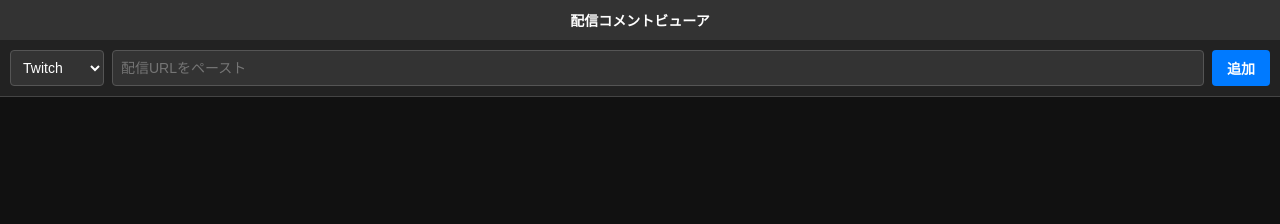
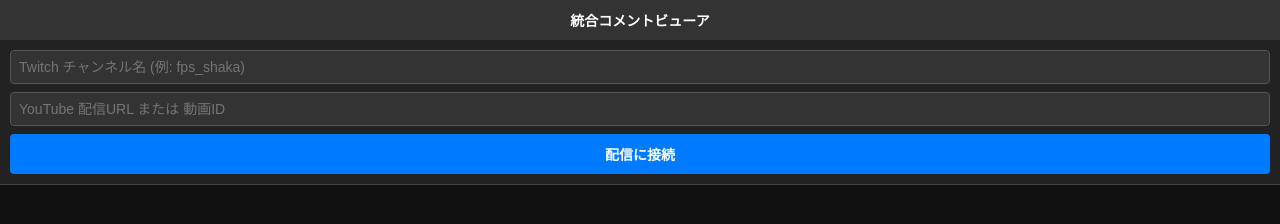
Before and after one commit to iranaimeru/iranaimeru.github.io, a plain HTML site: page index.html in a window 1280 px wide. Drawn offline with nearby package versions, Linux system fonts and the light colour scheme.

Commit message:
Update index.html

```diff
--- a/index.html
+++ b/index.html
@@ -3,120 +3,113 @@
 <head>
     <meta charset="UTF-8">
     <meta name="viewport" content="width=device-width, initial-scale=1.0">
-    <title>Stream Chat Viewer</title>
+    <title>Unified Stream Chat</title>
+    <script src="https://cdn.socket.io/4.7.5/socket.io.min.js"></script>
     <style>
-        body { margin: 0; padding: 0; background: #1a1a1a; font-family: sans-serif; height: 100vh; display: flex; flex-direction: column; }
-        header { background: #333; color: white; text-align: center; padding: 10px; font-size: 14px; font-weight: bold; }
+        body { margin: 0; padding: 0; background: #1a1a1a; font-family: sans-serif; height: 100vh; display: flex; flex-direction: column; color: white; }
+        header { background: #333; text-align: center; padding: 10px; font-size: 14px; font-weight: bold; }
 
         .input-area { background: #222; padding: 10px; display: flex; flex-direction: column; gap: 8px; border-bottom: 1px solid #444; }
-        .input-row { display: flex; gap: 8px; }
-        select { padding: 8px; border-radius: 4px; border: 1px solid #555; background: #333; color: white; font-size: 14px; }
-        input { flex: 1; padding: 8px; border-radius: 4px; border: 1px solid #555; background: #333; color: white; font-size: 14px; }
-        button { padding: 8px 15px; border: none; border-radius: 4px; background: #007aff; color: white; font-size: 14px; font-weight: bold; cursor: pointer; }
+        input { padding: 8px; border-radius: 4px; border: 1px solid #555; background: #333; color: white; font-size: 14px; }
+        button { padding: 10px; border: none; border-radius: 4px; background: #007aff; color: white; font-size: 14px; font-weight: bold; cursor: pointer; }
         button:active { opacity: 0.8; }
 
-        .chat-grid { flex: 1; display: grid; grid-template-columns: repeat(2, 1fr); gap: 5px; padding: 5px; background: #111; overflow-y: auto; }
-        .chat-box { display: flex; flex-direction: column; background: #000; border-radius: 8px; overflow: hidden; border: 1px solid #333; min-height: 200px; }
-        .chat-label { background: #2a2a2a; color: #fff; font-size: 11px; padding: 4px 8px; font-weight: bold; display: flex; justify-content: space-between; align-items: center; }
-        .platform-twitch { color: #a970ff; }
-        .platform-youtube { color: #ff0000; }
-        iframe { width: 100%; flex: 1; border: none; background: #000; }
+        /* 統合された1つのタイムライン */
+        .chat-timeline { flex: 1; padding: 10px; overflow-y: auto; display: flex; flex-direction: column; gap: 8px; background: #111; }
+        .comment-row { font-size: 14px; line-height: 1.4; word-break: break-all; animation: fadeIn 0.2s ease-out; }
+        .badge { margin-right: 4px; }
+        .user-name { font-weight: bold; color: #aaa; margin-right: 6px; }
+        .twitch-user { color: #a970ff; }
+        .youtube-user { color: #ff4a4a; }
+        .comment-text { color: #fff; }
+
+        @keyframes fadeIn { from { opacity: 0; transform: translateY(4px); } to { opacity: 1; transform: translateY(0); } }
     </style>
 </head>
 <body>
 
-    <header>配信コメントビューア</header>
+    <header>統合コメントビューア</header>
 
     <div class="input-area">
-        <div class="input-row">
-            <select id="platformSelect">
-                <option value="twitch">Twitch</option>
-                <option value="youtube">YouTube</option>
-            </select>
-            <input type="text" id="streamUrl" placeholder="配信URLをペースト">
-            <button onclick="addChat()">追加</button>
-        </div>
+        <input type="text" id="twitchInput" placeholder="Twitch チャンネル名 (例: fps_shaka)">
+        <input type="text" id="youtubeInput" placeholder="YouTube 配信URL または 動画ID">
+        <button onclick="connectStreams()">配信に接続</button>
     </div>
 
-    <div class="chat-grid" id="chatGrid"></div>
+    <div class="chat-timeline" id="chatTimeline"></div>
 
     <script>
-        const CURRENT_DOMAIN = "iranaimeru.github.io";
-        let chatCount = 0;
-        const maxChats = 4;
+        // 【ここを自分のRenderのURLに書き換える】
+        const SERVER_URL = "https://stream-comment-api.onrender.com";
 
-        function addChat() {
-            if (chatCount >= maxChats) {
-                alert("同時表示は最大4つまでです。");
-                return;
-            }
+        let socket = null;
 
-            const platform = document.getElementById('platformSelect').value;
-            const urlInput = document.getElementById('streamUrl').value.trim();
-            if (!urlInput) return;
+        function connectStreams() {
+            const twitchChannel = document.getElementById('twitchInput').value.trim();
+            const youtubeInput = document.getElementById('youtubeInput').value.trim();
 
-            let targetSrc = '';
-            let displayName = '';
+            if (!twitchChannel && !youtubeInput) return;
 
-            if (platform === 'twitch') {
-                let channelName = '';
+            // YouTubeのURLからIDを抽出
+            let youtubeVideoId = youtubeInput;
+            if (youtubeInput.includes('http')) {
                 try {
-                    const url = new URL(urlInput);
-                    const pathParts = url.pathname.split('/').filter(p => p);
-                    channelName = pathParts.length > 0 ? pathParts[0] : urlInput;
-                } catch (e) {
-                    channelName = urlInput;
-                }
-                if (channelName) {
-                    targetSrc = `https://www.twitch.tv/embed/${channelName}/chat?parent=${CURRENT_DOMAIN}`;
-                    displayName = `Twitch: ${channelName}`;
-                }
-            } else if (platform === 'youtube') {
-                let videoId = '';
-                try {
-                    const url = new URL(urlInput);
+                    const url = new URL(youtubeInput);
                     if (url.hostname.includes('youtube.com')) {
-                        videoId = url.searchParams.get('v');
-                        if (!videoId && url.pathname.startsWith('/live/')) {
-                            videoId = url.pathname.split('/')[2];
+                        youtubeVideoId = url.searchParams.get('v');
+                        if (!youtubeVideoId && url.pathname.startsWith('/live/')) {
+                            youtubeVideoId = url.pathname.split('/')[2];
                         }
                     } else if (url.hostname === 'youtu.be') {
-                        videoId = url.pathname.split('/')[1];
+                        youtubeVideoId = url.pathname.split('/')[1];
                     }
                 } catch (e) {
-                    videoId = urlInput;
-                }
-                if (videoId) {
-                    targetSrc = `https://www.youtube.com/live_chat?v=${videoId}&embed_domain=${CURRENT_DOMAIN}`;
-                    displayName = `YouTube ID: ${videoId}`;
+                    youtubeVideoId = youtubeInput;
                 }
             }
 
-            if (targetSrc) {
-                chatCount++;
-                const grid = document.getElementById('chatGrid');
+            // チャット画面をリセット
+            document.getElementById('chatTimeline').innerHTML = '';
 
-                const chatBox = document.createElement('div');
-                chatBox.className = 'chat-box';
+            // 既存の接続があれば切断
+            if (socket) socket.disconnect();
 
-                const label = document.createElement('div');
-                label.className = `chat-label platform-${platform}`;
-                label.innerHTML = `<span>${displayName}</span><span style="cursor:pointer;color:#aaa;" onclick="removeChat(this)">✕</span>`;
+            // サーバーに接続
+            socket = io(SERVER_URL);
 
-                const iframe = document.createElement('iframe');
-                iframe.src = targetSrc;
+            socket.on('connect', () => {
+                // サーバーに取得要求を送信
+                socket.emit('start-stream', { twitchChannel, youtubeVideoId });
+            });
 
-                chatBox.appendChild(label);
-                chatBox.appendChild(iframe);
-                grid.appendChild(chatBox);
+            // サーバーからコメントを受信したときの処理
+            socket.on('comment', (data) => {
+                const timeline = document.getElementById('chatTimeline');
 
-                document.getElementById('streamUrl').value = '';
-            }
-        }
+                const row = document.createElement('div');
+                row.className = 'comment-row';
 
-        function removeChat(element) {
-            element.closest('.chat-box').remove();
-            chatCount--;
+                const badge = document.createElement('span');
+                badge.className = 'badge';
+                badge.innerText = data.badge;
+
+                const user = document.createElement('span');
+                user.className = `user-name ${data.platform}-user`;
+                user.innerText = data.user;
+
+                const text = document.createElement('span');
+                text.className = 'comment-text';
+                text.innerText = data.text;
+
+                row.appendChild(badge);
+                row.appendChild(user);
+                row.appendChild(text);
+
+                timeline.appendChild(row);
+
+                // 自動スクロール
+                timeline.scrollTop = timeline.scrollHeight;
+            });
         }
     </script>
 </body>
```
